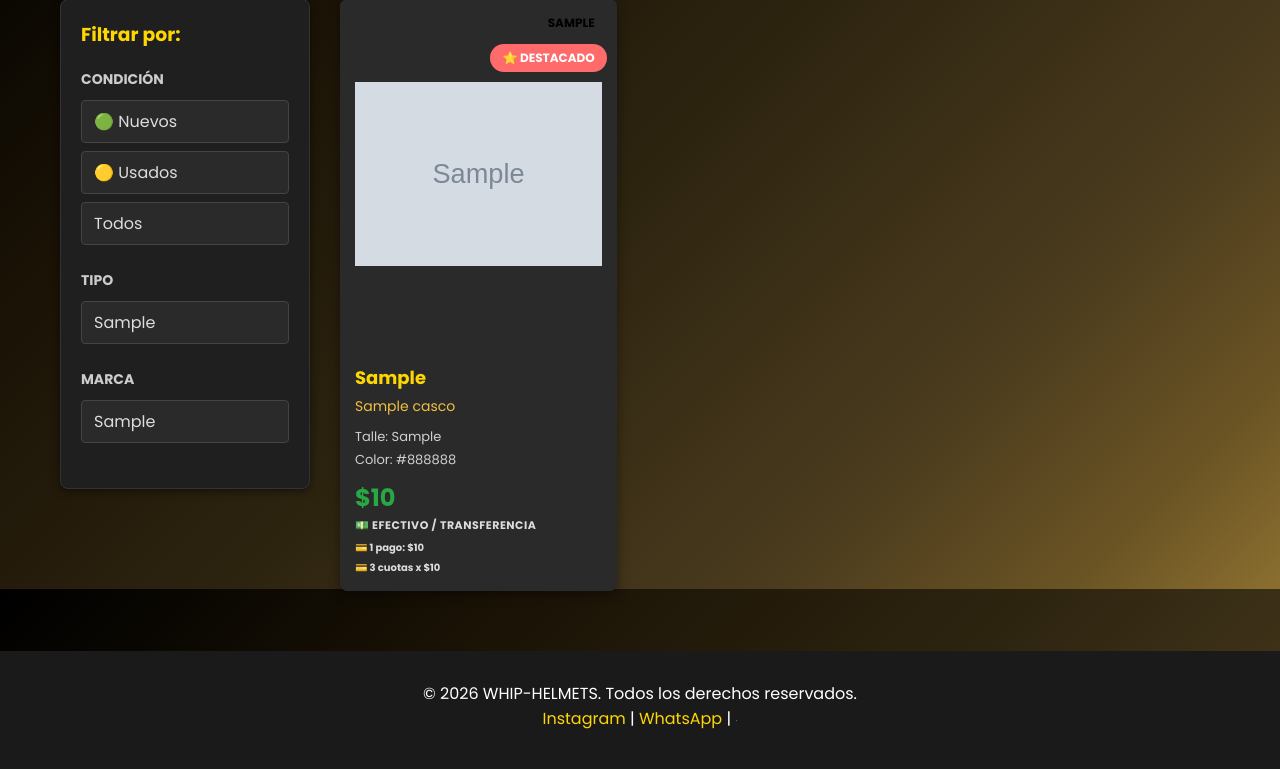
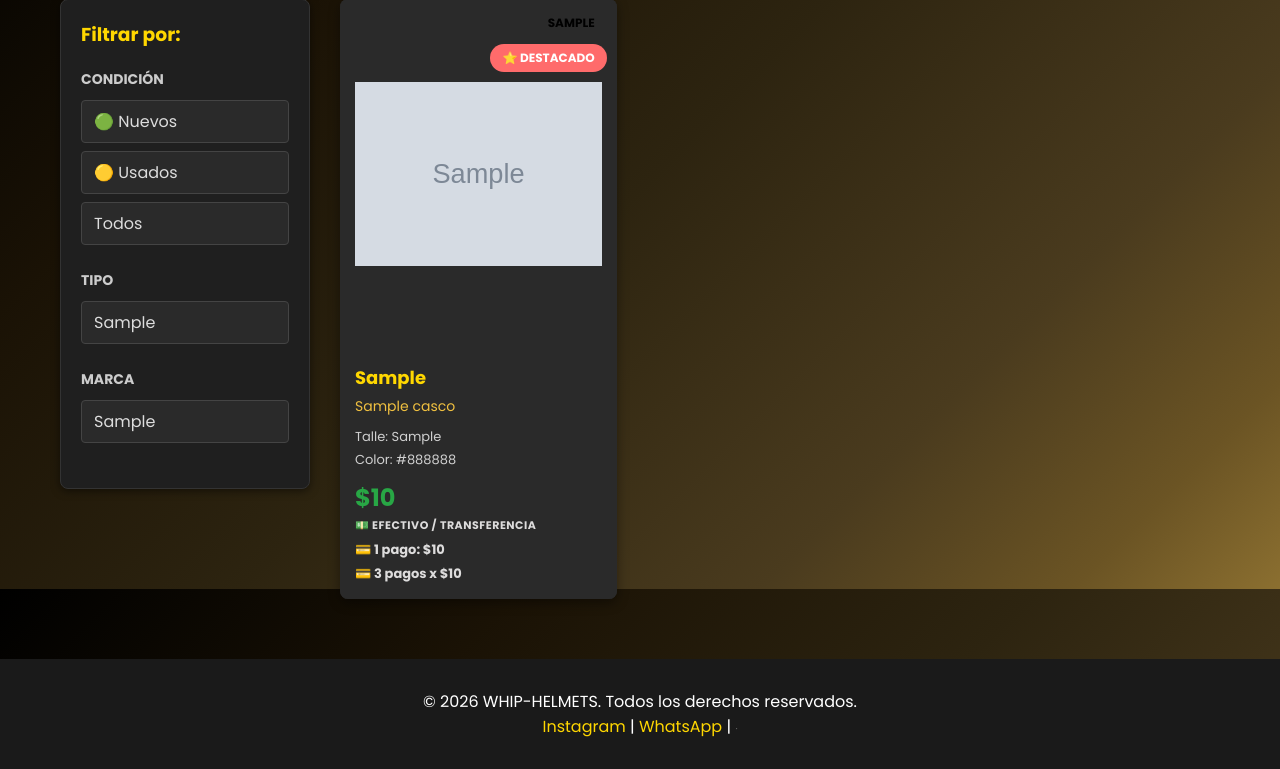
Before and after one commit to Abalito04/Catalogo-Whip-Helmet, a Flask app: page / in a window 1280 px wide. Shown: the part 211-980 px from the top of the page. Before the commit the page ends 940 px from the top, so only its background shows below. Run offline with Flask 3, Linux system fonts and the light colour scheme; tables that the repository leaves empty hold one stand-in row (values such as "Sample post"); grey boxes marked "Sample" are stand-in pictures; parts of the project's set-up code (start-up, migrations or seed data) failed here and were passed over; some libraries are stand-ins or nearby versions.

```diff
--- a/static/css/style.css
+++ b/static/css/style.css
@@ -436,7 +436,7 @@ main {
 }
 
 .precio-cuotas {
-    font-size: 10px;
+    font-size: 13px;
     color: #dddcdc;
     font-weight: 700;
     margin: 0;
--- a/templates/index.html
+++ b/templates/index.html
@@ -117,7 +117,7 @@
                             <p class="precio-cuotas">💳 1 pago: ${{ "{:,.0f}".format(casco.precio_1_cuota) }}</p>
                             {% endif %}
                             {% if casco.precio_3_cuotas %}
-                            <p class="precio-cuotas">💳 3 cuotas x ${{ "{:,.0f}".format(casco.precio_3_cuotas) }}</p>
+                            <p class="precio-cuotas">💳 3 pagos x ${{ "{:,.0f}".format(casco.precio_3_cuotas) }}</p>
                             {% endif %}
                         </div>
 
```
